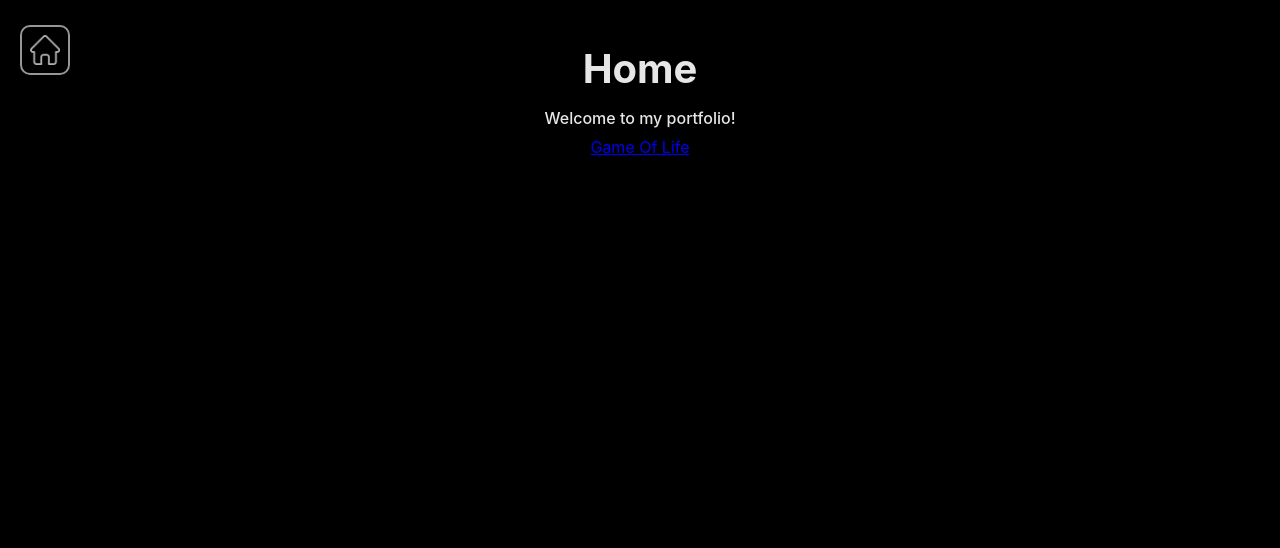
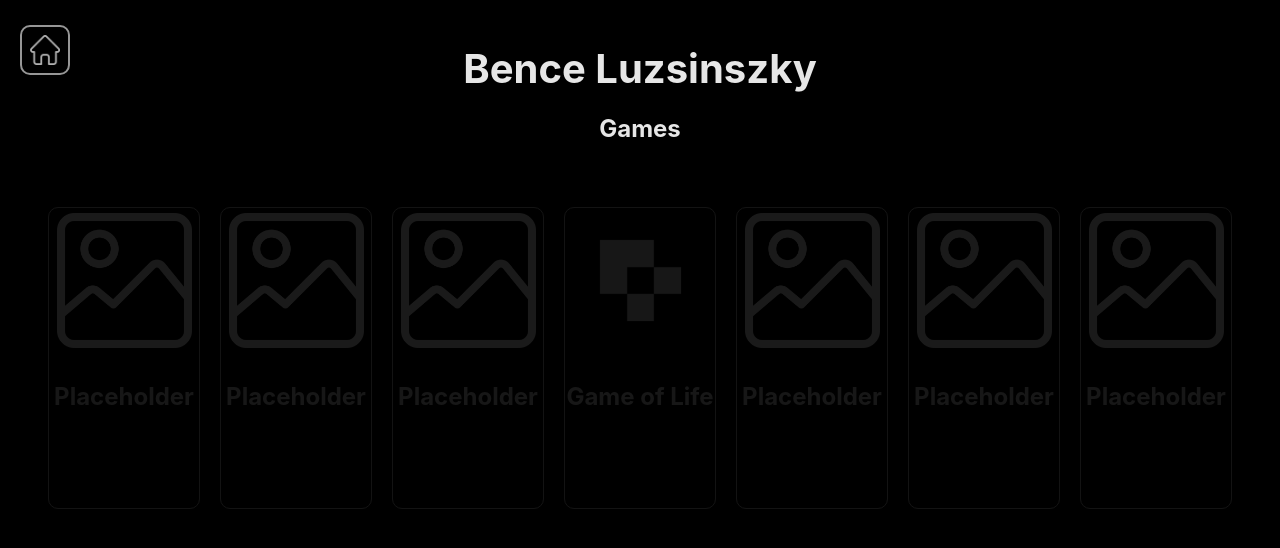
Before and after one commit to benceluzsinszky/portfolio, a React (Vite) app: page / in a window 1280 px wide. Shown: the top 548 px of the page. Built offline with nearby package versions, Linux system fonts and the light colour scheme.

Commit message:
add cards to homepage

```diff
--- a/src/App.css
+++ b/src/App.css
@@ -51,6 +51,11 @@ p {
   font-weight: 550;
   margin: 0;
   padding: 0px 0px 5px 0px;
+}
+
+a {
+  color: inherit;
+  text-decoration: none;
 }
 
 
--- /dev/null
+++ b/src/components/home/Card.css
@@ -0,0 +1,23 @@
+.card {
+    width: 150px;
+    height: 300px;
+    border: 1px solid var(--mid-white);
+    border-radius: 10px;
+    overflow: hidden;
+    margin: 0px 10px 0px 10px;
+}
+
+.card img {
+    width: 90%;
+    margin: 5px;
+}
+
+.card p {
+    display: none;
+    font-size: 0.7em;
+    margin: 5px;
+}
+
+.card:hover p {
+    display:initial;
+}
--- /dev/null
+++ b/src/components/home/Card.tsx
@@ -0,0 +1,19 @@
+import { Link } from "react-router-dom";
+import './Card.css';
+
+interface CardProps {
+    title: string;
+    imageSrc: string;
+    description: string;
+    link: string;
+}
+
+export default function Card({ title, imageSrc, description, link }: CardProps) {
+    return (
+        <Link to={link} className="card">
+            <img src={imageSrc} alt={title} />
+            <h2>{title}</h2>
+            <p>{description}</p>
+        </Link>
+    );
+}
--- /dev/null
+++ b/src/components/home/HomePage.css
@@ -0,0 +1,50 @@
+.card-container {
+    display: flex;
+    flex-direction: row;
+    flex-wrap: wrap;
+    justify-content: space-around;
+    margin-top: 60px;
+    transition: 0.5s;
+    transform-style: preserve-3d;
+    perspective: 1000px;
+}
+
+.card-container .card{
+    filter: brightness(0.1);
+    transition: 0.5s;
+}
+
+.card-container .card:hover{
+    filter: brightness(1);
+    transform: translateZ(150px) scale(1.2);
+}
+
+.card-container .card:hover + *{
+    filter: brightness(0.6);
+    transform: translateZ(100px) rotateY(40deg);
+}
+
+.card-container .card:hover + * + *{
+    filter: brightness(0.4);
+    transform: translateZ(50px) rotateY(20deg);
+}
+
+.card-container .card:hover + * + * + *{
+    filter: brightness(0.2);
+    transform: translateZ(20px) rotateY(10deg);
+}
+
+.card-container .card:has(+ *:hover){
+    filter: brightness(0.6);
+    transform: translateZ(100px) rotateY(-40deg);
+}
+
+.card-container .card:has(+ * + *:hover){
+    filter: brightness(0.4);
+    transform: translateZ(50px) rotateY(-20deg);
+}
+
+.card-container .card:has(+ * + * + *:hover){
+    filter: brightness(0.2);
+    transform: translateZ(20px) rotateY(-10deg);
+}
--- a/src/components/home/HomePage.tsx
+++ b/src/components/home/HomePage.tsx
@@ -1,12 +1,49 @@
-import { Link } from "react-router-dom";
+import Card from "./Card";
+import './HomePage.css';
 
 export default function HomePage() {
 
     return (
         <div className='home'>
-            <h1>Home</h1>
-            <p>Welcome to my portfolio!</p>
-            <Link to="/game-of-life">Game Of Life</Link>
+            <h1>Bence Luzsinszky</h1>
+            <h2>Games</h2>
+            <div className='card-container'>
+                <Card
+                title='Placeholder'
+                imageSrc='/image.png'
+                description='A placeholder for future projects.'
+                link='/placeholder' />
+                <Card
+                title='Placeholder'
+                imageSrc='/image.png'
+                description='A placeholder for future projects.'
+                link='/placeholder' />
+                <Card
+                title='Placeholder'
+                imageSrc='/image.png'
+                description='A placeholder for future projects.'
+                link='/placeholder' />
+                <Card
+                title='Game of Life'
+                imageSrc='/game-of-life.png'
+                description='A cellular automaton devised by John Horton Conway.'
+                link='/game-of-life' />
+                <Card
+                title='Placeholder'
+                imageSrc='/image.png'
+                description='A placeholder for future projects.'
+                link='/placeholder' />
+                <Card
+                title='Placeholder'
+                imageSrc='/image.png'
+                description='A placeholder for future projects.'
+                link='/placeholder' />
+                <Card
+                title='Placeholder'
+                imageSrc='/image.png'
+                description='A placeholder for future projects.'
+                link='/placeholder' />
+            </div>
         </div>
     );
 }
```
Also changed, not shown: public/game-of-life.png (added), public/image.png (added).
